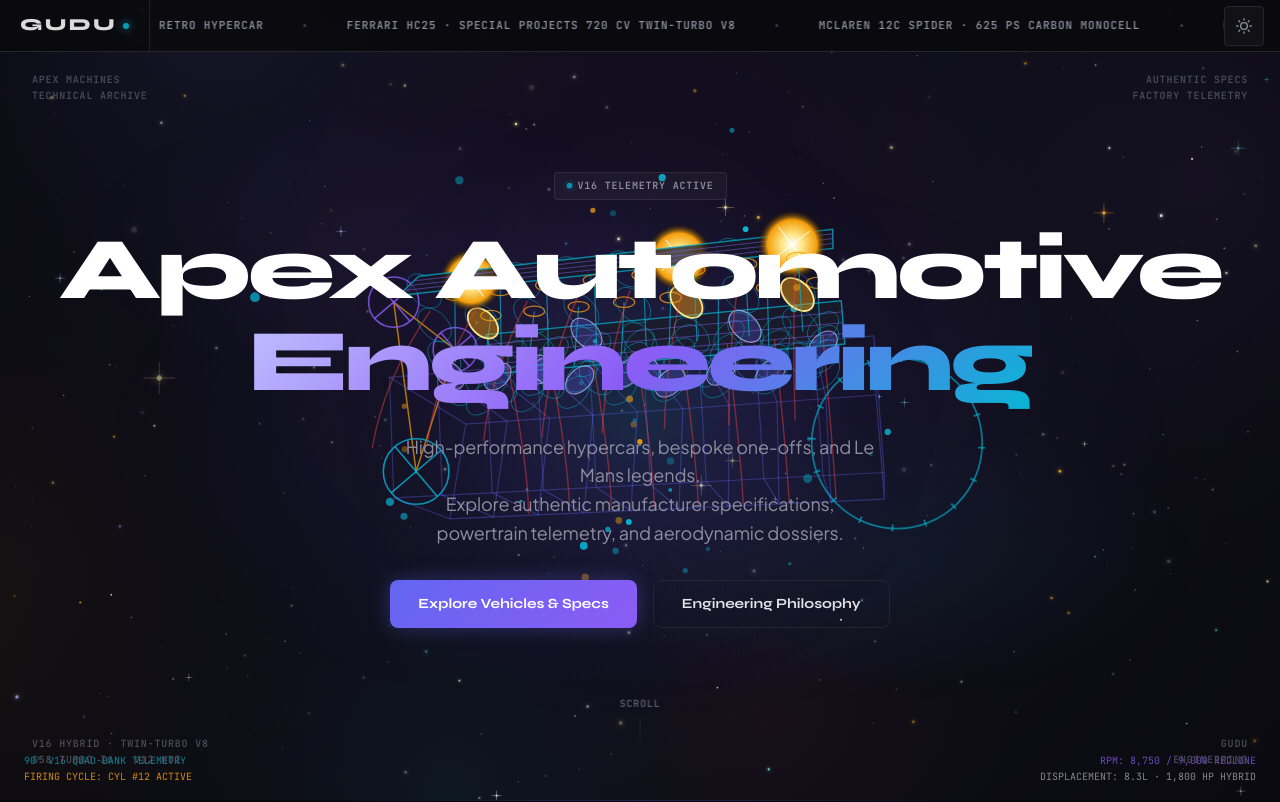
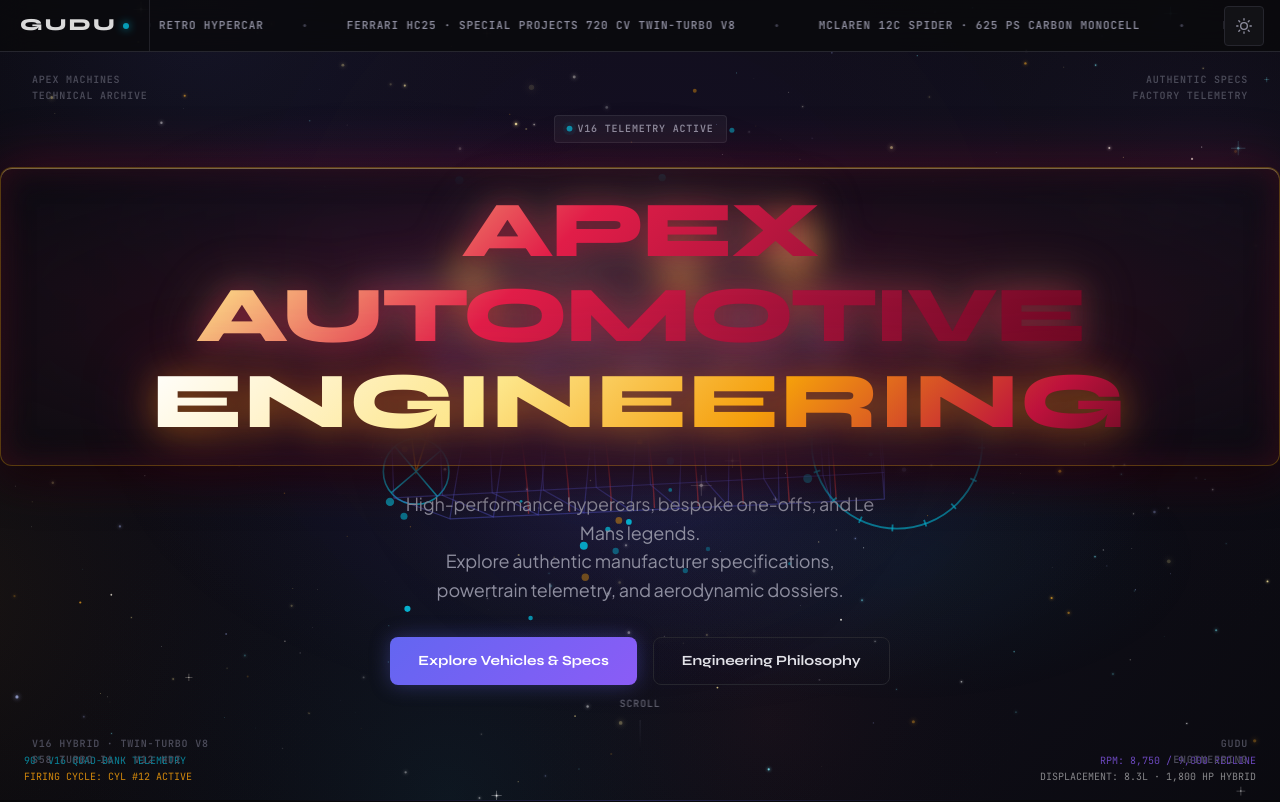
Before and after one commit to ommsahoo8847/Company-modules-, a React (Vite) app: page / in a window 1280 px wide. Shown: the top 802 px of the page. Built offline with nearby package versions, Linux system fonts and the light colour scheme.

Commit message:
Apply royal maroon and light gold gradient color ratio with glassmorphic board styling to Apex Automotive Engineering title

```diff
--- a/src/components/sections/Hero.jsx
+++ b/src/components/sections/Hero.jsx
@@ -524,10 +524,13 @@
           V16 Telemetry Active
         </Badge>
 
-        <h1 className={styles.title}>
-          Apex Automotive<br />
-          <span className={styles.titleGradient}>Engineering</span>
-        </h1>
+        <div className={styles.titleBoard}>
+          <h1 className={styles.title}>
+            <span className={styles.titleMaroon}>Apex Automotive</span>
+            <br />
+            <span className={styles.titleGold}>Engineering</span>
+          </h1>
+        </div>
 
         <p className={styles.sub}>
           High-performance hypercars, bespoke one-offs, and Le Mans legends.<br />
--- a/src/components/sections/Hero.module.css
+++ b/src/components/sections/Hero.module.css
@@ -72,21 +72,83 @@
   pointer-events: all;
 }
 
-/* ── Title ───────────────────────────────────────────────── */
+/* ── Title Board Plaque ──────────────────────────────────── */
+.titleBoard {
+  position: relative;
+  padding: 1.25rem 2.5rem;
+  border-radius: var(--radius-container);
+  background: radial-gradient(ellipse at 50% 50%, rgba(110, 13, 37, 0.45) 0%, rgba(26, 12, 22, 0.6) 65%, rgba(10, 10, 14, 0.35) 100%);
+  border: 1px solid rgba(245, 158, 11, 0.32);
+  box-shadow:
+    0 16px 40px rgba(0, 0, 0, 0.65),
+    0 0 55px rgba(159, 18, 57, 0.4),
+    inset 0 1px 0 rgba(253, 230, 138, 0.4),
+    inset 0 0 32px rgba(110, 13, 37, 0.35);
+  backdrop-filter: blur(16px);
+  -webkit-backdrop-filter: blur(16px);
+  display: flex;
+  flex-direction: column;
+  align-items: center;
+  text-align: center;
+  transition: all 300ms ease;
+}
+
+.titleBoard:hover {
+  border-color: rgba(245, 158, 11, 0.55);
+  box-shadow:
+    0 20px 50px rgba(0, 0, 0, 0.75),
+    0 0 75px rgba(190, 18, 60, 0.55),
+    inset 0 1px 0 rgba(253, 230, 138, 0.6),
+    inset 0 0 45px rgba(159, 18, 57, 0.5);
+  transform: translateY(-2px);
+}
+
+/* ── Title Typography: Maroon with Light Gold Ratio ────────── */
 .title {
   font-family: var(--font-display);
-  font-size: clamp(44px, 7vw, 88px);
+  font-size: clamp(38px, 6.2vw, 80px);
   font-weight: 800;
-  line-height: 1.05;
-  letter-spacing: -0.04em;
-  color: var(--color-text-high);
+  line-height: 1.08;
+  letter-spacing: -0.03em;
+  margin: 0;
+  text-transform: uppercase;
 }
 
-.titleGradient {
-  background: linear-gradient(135deg, #c0c1ff 0%, #8B5CF6 50%, #06B6D4 100%);
+/* APEX AUTOMOTIVE: Rich Royal Maroon with Glistening Light Gold Accents */
+.titleMaroon {
+  background: linear-gradient(
+    135deg,
+    #FFF8E7 0%,     /* Glistening champagne light gold crest */
+    #FDE68A 18%,    /* Warm light gold */
+    #E11D48 42%,    /* Radiant ruby */
+    #9F1239 65%,    /* Deep velvet maroon */
+    #660720 90%,    /* Rich dark imperial maroon */
+    #4C0519 100%
+  );
   -webkit-background-clip: text;
   -webkit-text-fill-color: transparent;
   background-clip: text;
+  filter: drop-shadow(0 2px 14px rgba(159, 18, 57, 0.6)) drop-shadow(0 0 25px rgba(253, 230, 138, 0.25));
+  display: inline-block;
+}
+
+/* ENGINEERING: Shimmering Light Gold anchored with Deep Maroon Edge */
+.titleGold {
+  background: linear-gradient(
+    135deg,
+    #FFFFFF 0%,     /* Brilliant white diamond crest */
+    #FFF4D0 15%,    /* Ultra light gold */
+    #FDE68A 35%,    /* Soft luminous gold */
+    #F59E0B 62%,    /* Amber solar gold */
+    #BE123C 88%,    /* Maroon depth blend */
+    #700B26 100%    /* Deep imperial maroon finish */
+  );
+  -webkit-background-clip: text;
+  -webkit-text-fill-color: transparent;
+  background-clip: text;
+  filter: drop-shadow(0 4px 18px rgba(245, 158, 11, 0.45)) drop-shadow(0 0 35px rgba(190, 18, 60, 0.4));
+  letter-spacing: 0.02em;
+  display: inline-block;
 }
 
 /* ── Subtitle ────────────────────────────────────────────── */
```
